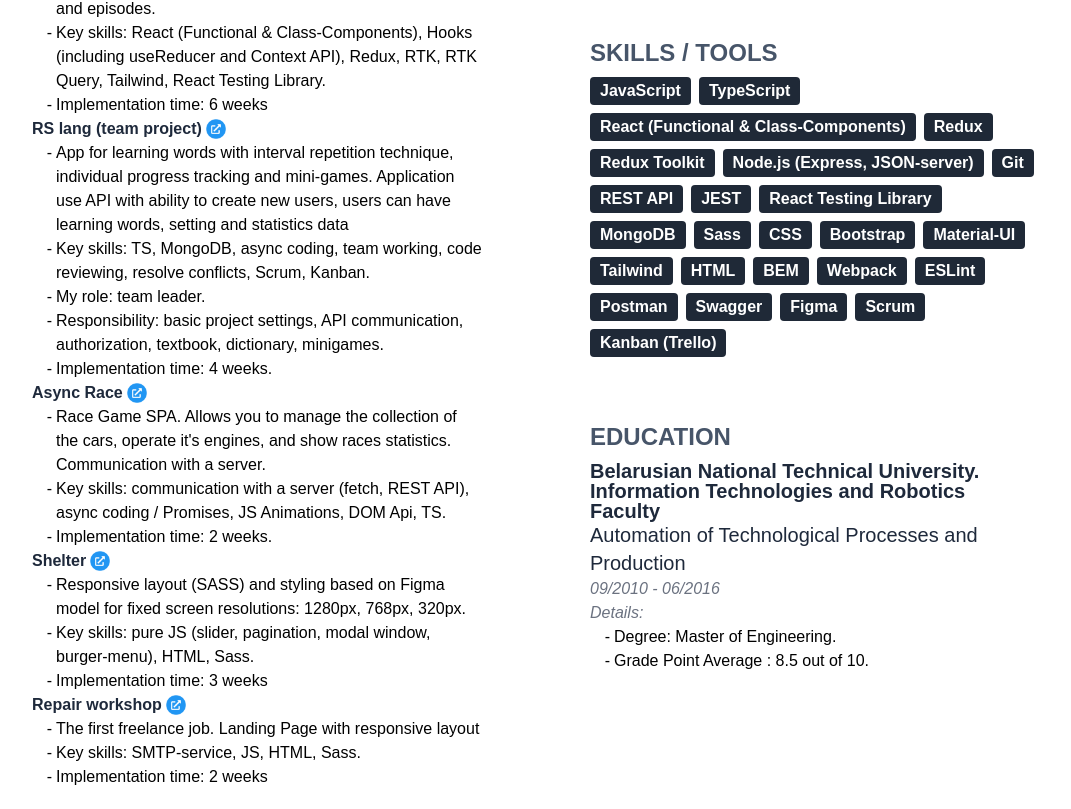
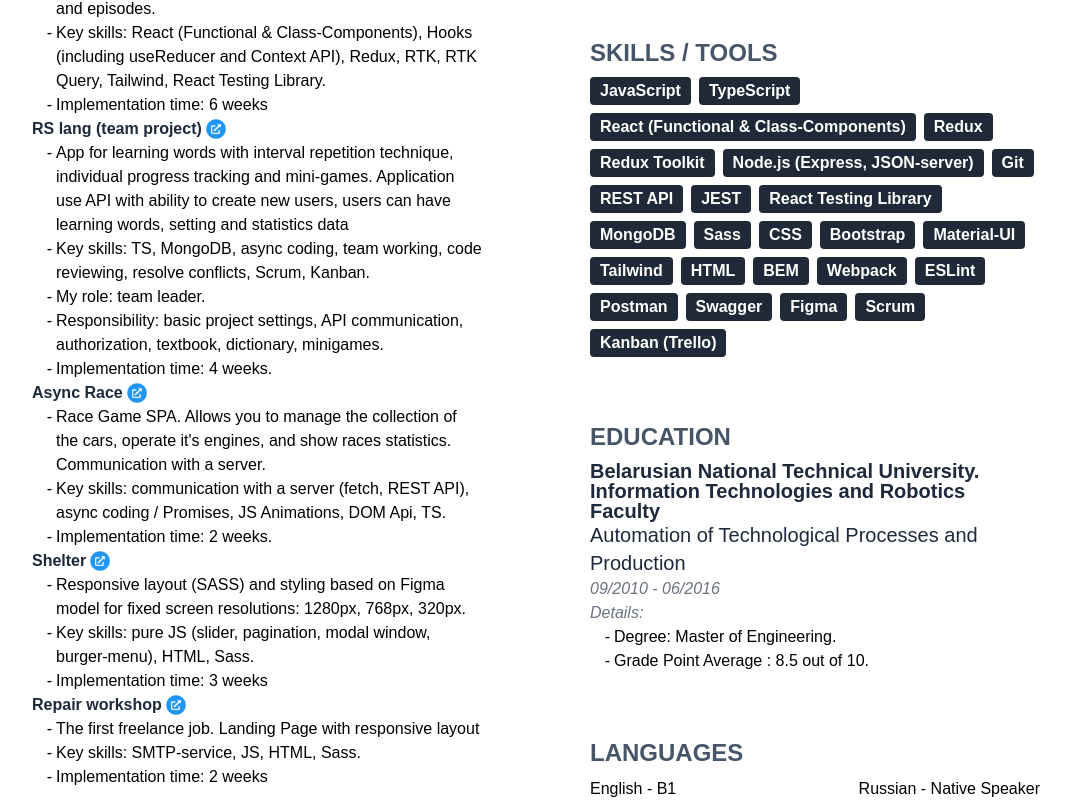
Before and after one commit to Vonubat/resume, a React (Create React App) app: page / in a window 1280 px wide. Shown: the part 736-1545 px from the top of the page, without its empty margins (104-1175 px from the left). Built offline with nearby package versions, Linux system fonts and the light colour scheme; what tw-elements would draw is missing.

Commit message:
feat: add Languages component fix: minor bugs

```diff
--- a/src/components/Contact.tsx
+++ b/src/components/Contact.tsx
@@ -3,8 +3,8 @@ import React from 'react';
 function Contact() {
   return (
     <div className="contact-block bg-gray-200 whitespace-nowrap">
-      <div className="flex flex-wrap justify-around sm:justify-between mt-10 max-w-[1024px] mx-auto">
-        <section className="main flex flex-col gap-2 my-2 mx-2 w-[250px]">
+      <div className="flex flex-wrap justify-center lg:justify-between mt-10 max-w-[1024px] mx-auto">
+        <section className="main flex flex-col gap-2 my-2 mx-2 w-[450px]">
           <div className="telegram flex flex-nowrap items-center gap-2">
             <svg
               xmlns="http://www.w3.org/2000/svg"
@@ -80,7 +80,7 @@ function Contact() {
             </a>
           </div>
         </section>
-        <section className="additional flex flex-col gap-2 my-2 mx-2 w-[250px]">
+        <section className="additional flex flex-col gap-2 my-2 mx-2 w-[450px]">
           <div className="skype flex flex-nowrap items-center gap-2">
             <svg
               xmlns="http://www.w3.org/2000/svg"
--- /dev/null
+++ b/src/components/Languages.tsx
@@ -0,0 +1,17 @@
+import React from 'react';
+
+function Languages() {
+  return (
+    <div className="flex flex-col max-w-[450px] mx-2 my-2">
+      <h2 className="font-bold leading-loose text-2xl text-slate-600 uppercase">
+        Languages
+      </h2>
+      <div className="flex justify-between">
+        <span>English - B1</span>
+        <span>Russian - Native Speaker</span>
+      </div>
+    </div>
+  );
+}
+
+export default Languages;
--- a/src/components/Main.tsx
+++ b/src/components/Main.tsx
@@ -1,12 +1,13 @@
 import React from 'react';
 import Education from './Education';
+import Languages from './Languages';
 import SkillsAndTools from './SkillsAndTools';
 import WorkExperienceRSSchool from './WorkExperienceRSSchool';
 import WorkExperienceVector from './WorkExperienceVector';
 
 function Main() {
   return (
-    <main className="max-w-[1024px] mx-auto mt-3 flex flex-wrap justify-between">
+    <main className="max-w-[1024px] mx-auto mt-3 flex flex-wrap justify-center lg:justify-between">
       <section className="left">
         <WorkExperienceRSSchool />
       </section>
@@ -14,6 +15,7 @@ function Main() {
         <WorkExperienceVector />
         <SkillsAndTools />
         <Education />
+        <Languages />
       </section>
     </main>
   );
```
